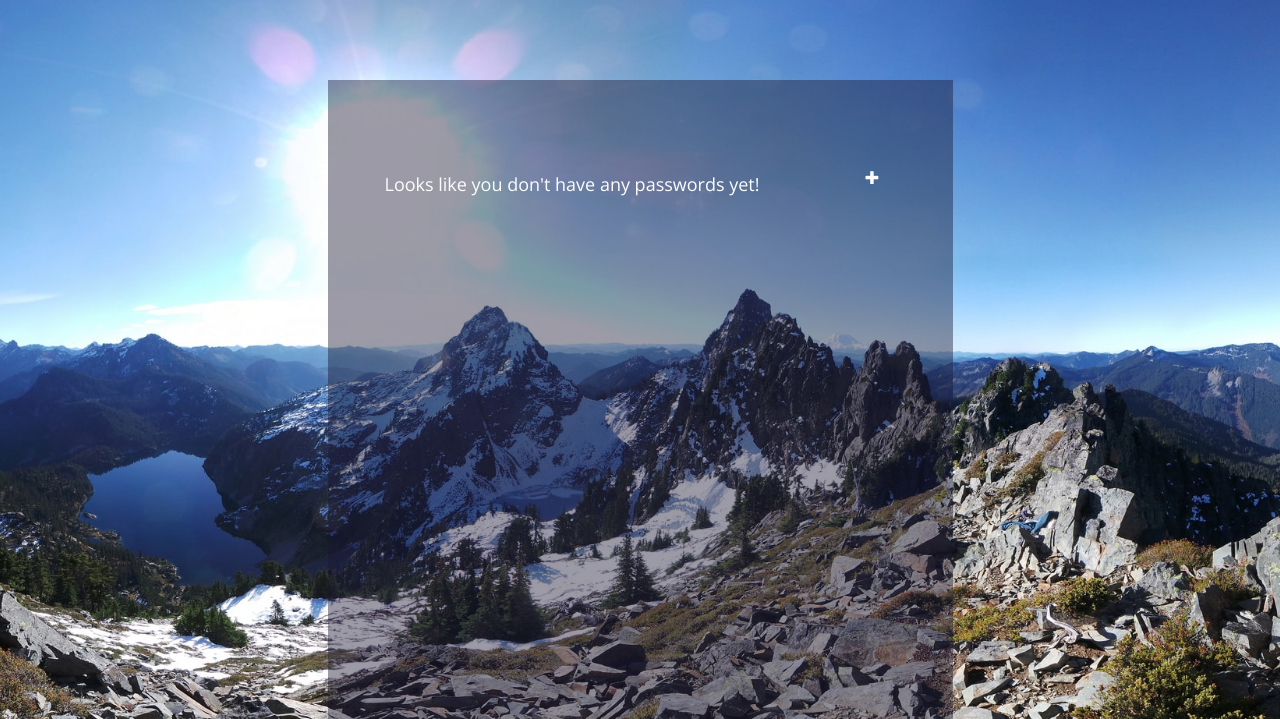
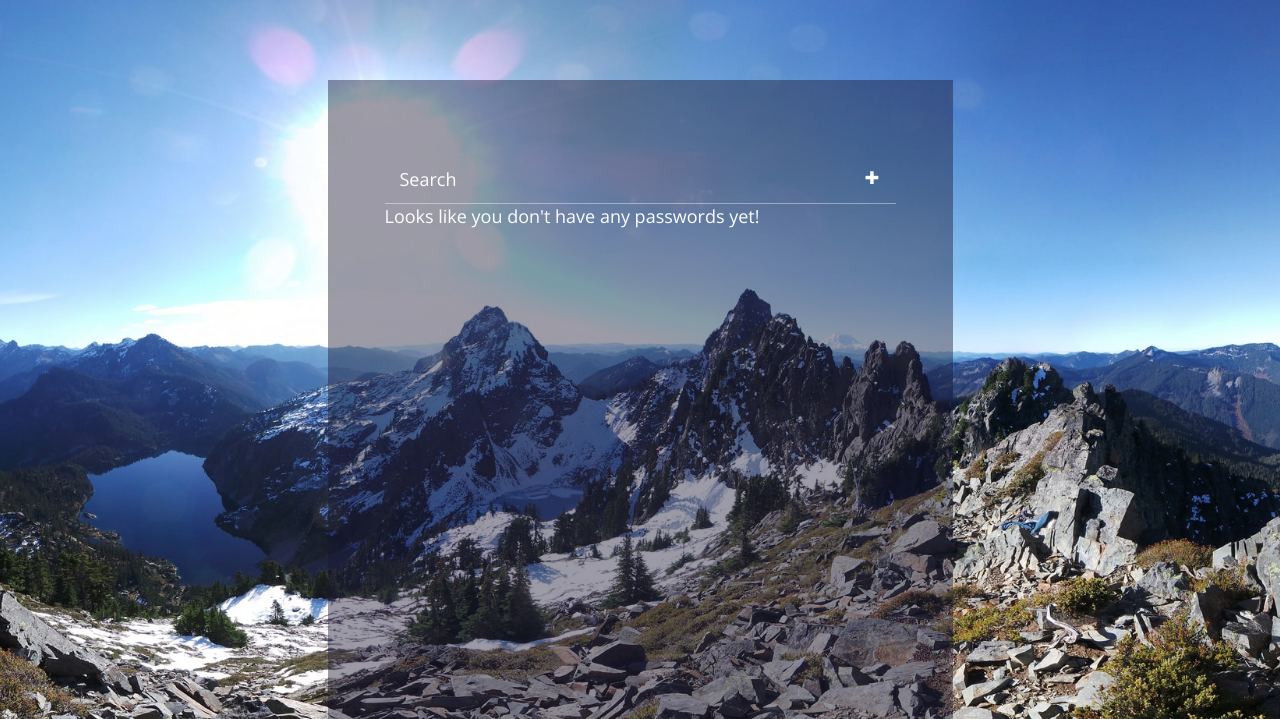
Before and after one commit to lucasbrambrink/password-manager, a Django app: template pwmanager/vault/templates/vault/vault.html in a window 1280 px wide. Shown: the top 719 px of the page. Run offline with Django 3.2, Linux system fonts and the light colour scheme; the template is opened without the code that fills it, so the values that code supplies are empty; parts of the project's set-up code (start-up, migrations or seed data) failed here and were passed over; some libraries are stand-ins or nearby versions.

Commit message:
adds a bunch of fixes to gen web app

```diff
--- a/pwmanager/vault/api/v0/views.py
+++ b/pwmanager/vault/api/v0/views.py
@@ -38,8 +38,6 @@ class AuthenticationView(generics.UpdateAPIView,
 
     def put(self, request, *args, **kwargs):
         Authenticate.initalize_nonce(request, request.user)
-        import ipdb
-        ipdb.set_trace()
         return Response({}, status=status.HTTP_200_OK)
 
     def post(self, request, *args, **kwargs):
@@ -62,7 +60,7 @@ class AuthenticationView(generics.UpdateAPIView,
 class PasswordListView(mixins.ListModelMixin,
                        mixins.CreateModelMixin,
                        generics.GenericAPIView):
-    authentication_classes = (TokenAuthentication,)
+    authentication_classes = (TokenAuthentication,SessionAuthentication)
     permission_classes = (IsAuthenticated,)
     serializer_class = PasswordSerializer
 
--- a/pwmanager/vault/static/css/auth.css
+++ b/pwmanager/vault/static/css/auth.css
@@ -48,6 +48,32 @@ body.vault {
   -o-background-size: cover;
   background-size: cover;
 }
+input {
+  margin: 5px 0;
+  width: 100%;
+  background: transparent;
+  border: 1px solid rgba(255, 255, 255, 0.4);
+  font-size: 18px;
+  padding: 10px 45px;
+  color: #FCFCFC;
+}
+input:focus {
+  outline: none;
+}
+input::-webkit-input-placeholder {
+  color: #FCFCFC;
+}
+input:-moz-placeholder {
+  /* Firefox 18- */
+  color: #FCFCFC;
+}
+input::-moz-placeholder {
+  /* Firefox 19+ */
+  color: #FCFCFC;
+}
+input:-ms-input-placeholder {
+  color: #FCFCFC;
+}
 .login a,
 .registration a,
 .login a:hover,
@@ -97,37 +123,6 @@ body.vault {
   display: block;
   color: #ff9494;
   text-align: left;
-}
-.login form input,
-.registration form input {
-  margin: 5px 0;
-  width: 100%;
-  background: transparent;
-  border: 1px solid rgba(255, 255, 255, 0.4);
-  font-size: 18px;
-  padding: 10px 45px;
-}
-.login form input:focus,
-.registration form input:focus {
-  outline: none;
-}
-.login form input::-webkit-input-placeholder,
-.registration form input::-webkit-input-placeholder {
-  color: #FCFCFC;
-}
-.login form input:-moz-placeholder,
-.registration form input:-moz-placeholder {
-  /* Firefox 18- */
-  color: #FCFCFC;
-}
-.login form input::-moz-placeholder,
-.registration form input::-moz-placeholder {
-  /* Firefox 19+ */
-  color: #FCFCFC;
-}
-.login form input:-ms-input-placeholder,
-.registration form input:-ms-input-placeholder {
-  color: #FCFCFC;
 }
 .login form input[name=email],
 .registration form input[name=email] {
@@ -209,8 +204,18 @@ body.vault {
   overflow-y: auto;
   overflow-x: hidden;
   height: 418px;
-  margin: 35px -15px;
+  margin: 15px -15px;
   padding: 0 15px;
+}
+.vault section.passwords .search-header:hover {
+  transition: background 130ms ease-in;
+  background: rgba(0, 0, 0, 0.05);
+}
+.vault section.passwords input {
+  margin: 0;
+  padding: 10px 15px;
+  border: none;
+  border-bottom: 1px solid rgba(255, 255, 255, 0.4);
 }
 .vault section.passwords::-webkit-scrollbar {
   width: 5px;
@@ -247,6 +252,7 @@ body.vault {
 .vault section.passwords article.focused {
   background: rgba(0, 0, 0, 0.26);
   transition: background 130ms ease-in;
+  min-height: 90px;
 }
 .vault section.passwords article.focused .action-container {
   visibility: visible;
@@ -386,12 +392,17 @@ body.vault {
 }
 .vault section.update-password input {
   position: relative;
-  margin: 10px 0 0;
+  margin: 0px 0 0;
   padding: 12px 10px;
 }
-.vault section.update-password div {
-  margin: 0 !important;
-  padding: 0 !important;
+.vault section.update-password form > div {
+  margin: 10px 0 0 0;
+  padding: 0;
+  width: 70%;
+}
+.vault section.update-password form > div:first-child {
+  width: 30%;
+  margin: 10px 0 0 0;
 }
 .vault section.update-password .icon-btn {
   top: 10px;
--- a/pwmanager/vault/static/css/auth.less
+++ b/pwmanager/vault/static/css/auth.less
@@ -61,7 +61,33 @@ body {
     background-size: cover;
   }
 }
+input {
+  margin: 5px 0;
+  width: 100%;
+  background: transparent;
+  border: 1px solid @weak-white;
+  font-size: 18px;
+  padding: 10px 45px;
+  color: @white;
+  &:focus {
+    outline: none;
+  }
+  &::-webkit-input-placeholder {
+    color: @white;
+  }
 
+  &:-moz-placeholder { /* Firefox 18- */
+     color: @white;
+  }
+
+  &::-moz-placeholder {  /* Firefox 19+ */
+     color: @white;
+  }
+
+  &:-ms-input-placeholder {
+     color: @white;
+  }
+}
 
 .login, .registration {
   a, a:hover {
@@ -104,30 +130,6 @@ body {
       }
     }
     input {
-      margin: 5px 0;
-      width: 100%;
-      background: transparent;
-      border: 1px solid @weak-white;
-      font-size: 18px;
-      padding: 10px 45px;
-      &:focus {
-        outline: none;
-      }
-      &::-webkit-input-placeholder {
-        color: @white;
-      }
-
-      &:-moz-placeholder { /* Firefox 18- */
-         color: @white;
-      }
-
-      &::-moz-placeholder {  /* Firefox 19+ */
-         color: @white;
-      }
-
-      &:-ms-input-placeholder {
-         color: @white;
-      }
       &[name=email] {
         background: url(../icons/mail.svg) no-repeat;
         background-size: 25px;
@@ -207,8 +209,21 @@ body {
     overflow-y: auto;
     overflow-x: hidden;
     height: 418px;
-    margin: 35px -15px;
+    margin: 15px -15px;
     padding: 0 15px;
+    .search-header {
+      &:hover {
+        transition: background 130ms ease-in;
+        background: rgba(0, 0, 0, 0.05);
+      }
+    }
+    input {
+      margin: 0;
+      padding: 10px 15px;
+      border: none;
+      border-bottom: 1px solid @weak-white;
+
+    }
     &::-webkit-scrollbar {
       width: 5px;
     }
@@ -244,6 +259,7 @@ body {
       &.focused {
         background: rgba(0, 0, 0, 0.26);
         transition: background 130ms ease-in;
+        min-height: 90px;
         .action-container {
           visibility: visible;
         }
@@ -386,12 +402,17 @@ body {
     position: relative;
     input {
       position: relative;
-      margin: 10px 0 0;
+      margin: 0px 0 0;
       padding: 12px 10px;
     }
-    div {
-      margin: 0 !important;
-      padding: 0 !important;
+    form > div {
+      margin: 10px 0 0 0;
+      padding: 0;
+      width: 70%;
+      &:first-child {
+        width: 30%;
+        margin: 10px 0 0 0;
+      }
     }
     .icon-btn {
       top: 10px;
--- /dev/null
+++ b/pwmanager/vault/static/js/vue-mixins.js
@@ -0,0 +1,26 @@
+var requestPasswordMixin = {
+    methods: {
+        requestPassword: function () {
+            return this.requestData({
+                query: this.lookupKey,
+                guid: vmVault.guid
+            })
+        },
+        requestData: function (data) {
+            var url = '/api/v0/password/';
+            return AuthSouce.service(
+                url,
+                "POST",
+                data,
+                this.requestDataCallback);
+        },
+        requestDataCallback: function (response) {
+            console.log(response);
+            if (response.value) {
+                vmVault.showPassword(response.value)
+            } else {
+                vmVault.error = true;
+            }
+        }
+    }
+};
--- a/pwmanager/vault/templates/vault/vault.html
+++ b/pwmanager/vault/templates/vault/vault.html
@@ -11,20 +11,20 @@
   <header>
     <h1>{{ user_name }}</h1>
 
-    <button v-on:click="showCreatePassword = !showCreatePassword"
+    <button v-on:click="toggleShow"
             type="button" class="icon-btn push-right"
             v-bind:title="toggleTitle"
             aria-label="Right Align">
       <span class="glyphicon glyphicon"
-            v-bind:class="{'glyphicon-plus': hideCreatePassword, 'glyphicon-remove': showCreatePassword}"
+            v-bind:class="{'glyphicon-plus': showIndex === 1, 'glyphicon-remove': showIndex === 2}"
             aria-hidden="true"></span>
     </button>
 
   </header>
 
-  <section class="create-password" v-bind:class="{open: showCreatePassword}">
+  <section class="create-password" v-bind:class="{open: showIndex === 2}">
     <form v-on:submit.prevent="createPassword"
-          v-show="showCreatePassword"
+          v-show="showIndex === 2"
           class="generate-password"
           data-never-disabled="true">
       <div>
@@ -75,8 +75,11 @@
     </form>
   </section>
 
-  <section class="passwords" v-bind:class="{open: showCreatePassword}">
-    <password-item v-for="password in passwords"
+  <section class="passwords" v-bind:class="{open: showIndex === 1}">
+    <header class="search-header" v-show="showIndex === 1">
+      <input type="text" v-model="searchTerm" placeholder="Search">
+    </header>
+    <password-item v-for="password in passwordsVisible"
                    :key="password.key"
                    :lookup-key="password.key"
                    :domain-name="password.domainName"
@@ -142,10 +145,10 @@
                  placeholder="Enter new password here"
                  data-validate="required"
                  type="password" />
+          <button type="submit" class="icon-btn upload-icon"
+            title="Store new password">
+          </button>
         </div>
-        <button type="submit" class="icon-btn upload-icon"
-          title="Store new password">
-        </button>
       </form>
     </section>
     <section class="show-on-focus" v-show="showHistory">
@@ -192,5 +195,9 @@
 
 
 {% block scripts %}
+    <script src="{% static 'vault/js/data-access.js' %}"></script>
+    <script src="{% static 'vault/js/utils.js' %}"></script>
+    <script src="{% static 'vault/js/vue-mixins.js' %}"></script>
+    <script src="{% static 'vault/js/password-vue.js' %}"></script>
     <script src="{% static 'vault/js/vault.js' %}"></script>
 {% endblock scripts %}
--- a/pwmanager/vault/views/authentication.py
+++ b/pwmanager/vault/views/authentication.py
@@ -83,7 +83,7 @@ class Authenticate(object):
         """
         add nonce to session store
         """
-        encryption_key = SymmetricEncryption.build_encryption_key(password)
+        encryption_key = user.make_password(password)
         # put this key in the cache for the user session
         request.session[cls.SESSION_KEY] = SymmetricEncryption.encrypt(
             EncryptionStore.TRANSIENT_E_KEY,
```
Also changed, not shown: pwmanager/vault/static/js/data-access.js (added, +45 -0 lines), pwmanager/vault/static/js/password-vue.js (added, +137 -0 lines), pwmanager/vault/static/js/utils.js (added, +37 -0 lines), pwmanager/vault/static/js/vault.js (+21 -252 lines).
